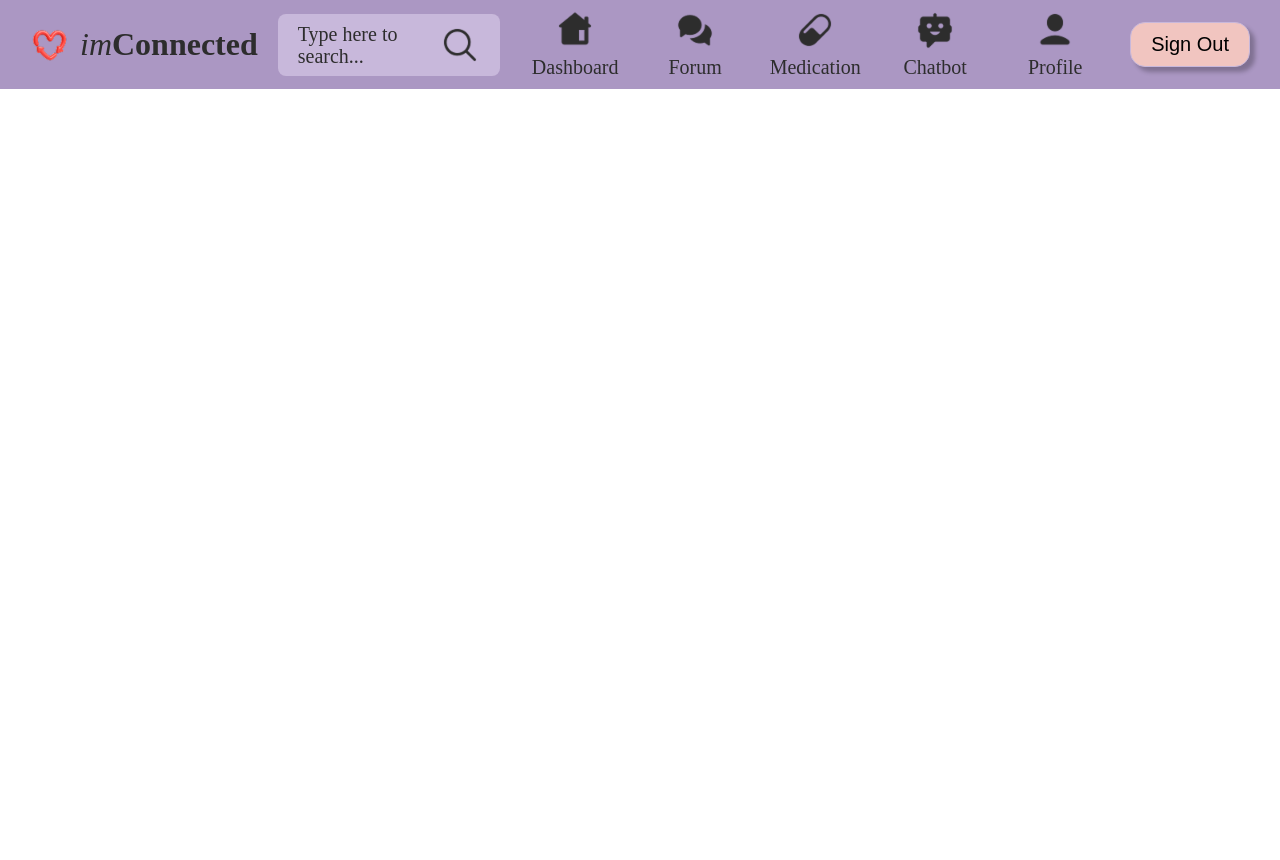
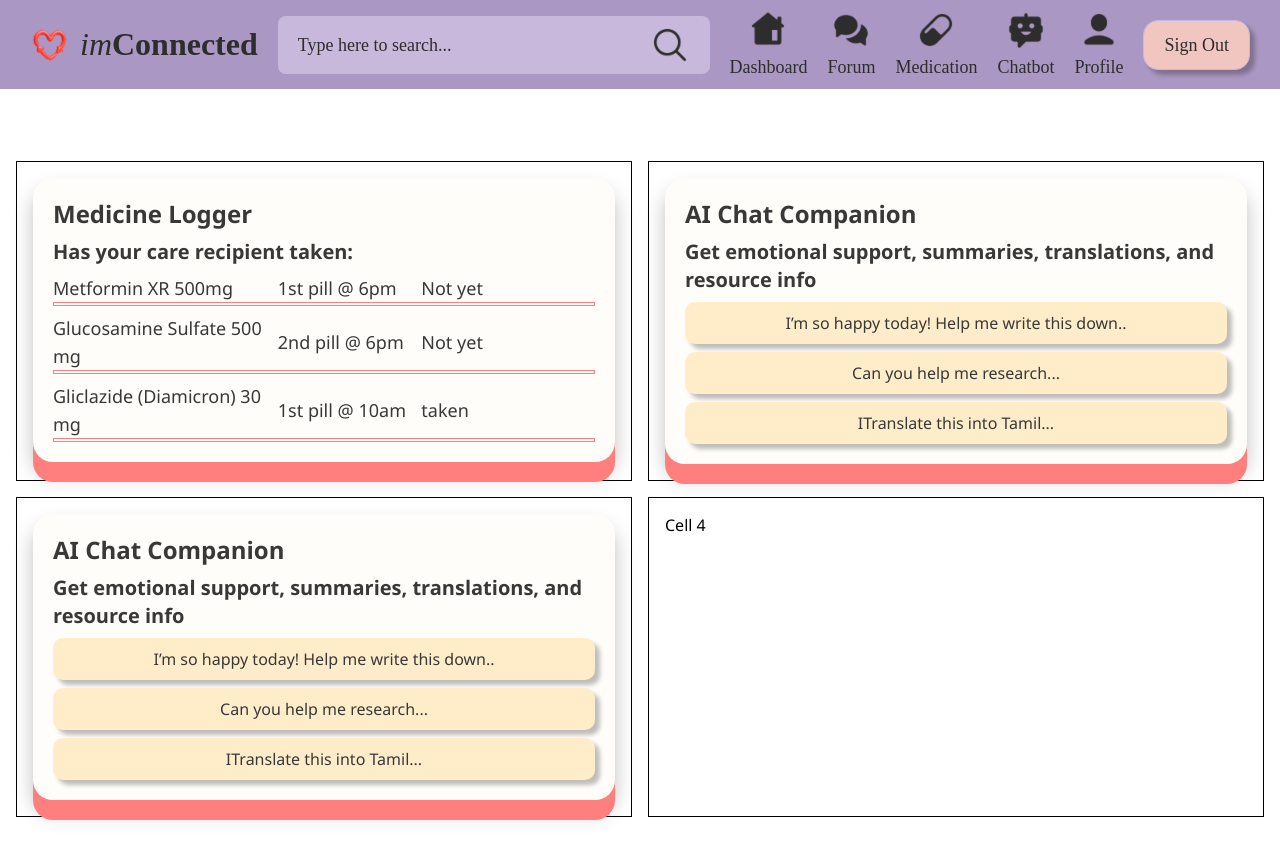
Before and after one commit to Yano789/im-connected, a React (Vite) app: page / in a window 1280 px wide. Shown: the top 860 px of the page. Before the commit the page ends 800 px from the top, so only its background shows below. Built offline with nearby package versions, Linux system fonts and the light colour scheme.

Commit message:
Fixed missing tailwind import

```diff
--- a/package.json
+++ b/package.json
@@ -10,8 +10,10 @@
     "preview": "vite preview"
   },
   "dependencies": {
+    "@tailwindcss/vite": "^4.1.11",
     "react": "^19.1.0",
-    "react-dom": "^19.1.0"
+    "react-dom": "^19.1.0",
+    "tailwindcss": "^4.1.11"
   },
   "devDependencies": {
     "@eslint/js": "^9.30.1",
--- a/src/App.jsx
+++ b/src/App.jsx
@@ -1,4 +1,5 @@
-import Header from './Header/Header'
+import Header from './Header/Header';
+import DashboardBody from './DashboardBody/DashboardBody';
 
 function App() {
 
@@ -6,6 +7,7 @@
   return (
     <>
     <Header></Header>
+    <DashboardBody></DashboardBody>
     </>
   )
 }
--- a/src/Header/Header.jsx
+++ b/src/Header/Header.jsx
@@ -1,4 +1,5 @@
-import styles from './Header.module.css';
+import "./Header.css"
+import TabBar from "../TabBar/TabBar";
 function Header(){
     const onFrameContainerClick = () => {
     };
@@ -6,46 +7,26 @@
 
 
   	return (
-    		<div className={styles.header}>
-      			<div className={styles.main}>
-        				<div className={styles.sitelogo}>
-          					<img className={styles.applicationIcon} alt="" src="src\assets\Application.png" />
-          					<div className={styles.imconnected}>
+    		<div class="header">
+      			<div class="main">
+        				<div class="sitelogo">
+          					<img class="applicationIcon" alt="" src="src\assets\Application.png" />
+          					<div class="imconnected">
             						<i>im</i>
-            						<span className={styles.connected}>Connected</span>
+            						<span class="connected">Connected</span>
           					</div>
         				</div>
-        				<div className={styles.search}>
-          					<div className={styles.title}>
-            						<div className={styles.typeHereTo}>Type here to search...</div>
-            						<img className={styles.applicationIcon} alt="" src="src\assets\Search.png" />
+        				<div class="search">
+          					<div class="title">
+            						<div class="typeHereTo">Type here to search...</div>
+            						<img class="applicationIcon" alt="" src="src\assets\Search.png" />
           					</div>
         				</div>
-        				<div className={styles.icons}>
-          					<div className={styles.currentPage}>
-            						<img className={styles.applicationIcon} alt="" src="src\assets\Home.png" />
-            						<div className={styles.dashboard}>Dashboard</div>
-          					</div>
-          					<div className={styles.navigateTo} onClick={onFrameContainerClick}>
-            						<img className={styles.applicationIcon} alt="" src="src\assets\Communication.png" />
-            						<div className={styles.dashboard}>Forum</div>
-          					</div>
-          					<div className={styles.navigateTo} onClick={onFrameContainerClick}>
-            						<img className={styles.applicationIcon} alt="" src="src\assets\Pill.png" />
-            						<div className={styles.dashboard}>Medication</div>
-          					</div>
-          					<div className={styles.navigateTo} onClick={onFrameContainerClick}>
-            						<img className={styles.applicationIcon} alt="" src="src\assets\Bot.png" />
-            						<div className={styles.dashboard}>Chatbot</div>
-          					</div>
-          					<div className={styles.navigateTo} onClick={onFrameContainerClick}>
-            						<img className={styles.applicationIcon} alt="" src="src\assets\User.png" />
-            						<div className={styles.dashboard}>Profile</div>
-          					</div>
-        				</div>
-						<button className={styles.buttonStyle1} onClick={onFrameContainerClick}>Sign Out</button>
+						<TabBar></TabBar>
+						<button class="buttonStyle1" onClick={onFrameContainerClick}>Sign Out</button>
       			</div>
-    		</div>);
+    		</div>
+			);
 };
 
 export default Header;
--- a/src/Header/Header.module.css
+++ /dev/null
@@ -1,117 +0,0 @@
-.applicationIcon {
-  	width: 40px;
-  	position: relative;
-  	height: 40px;
-  	object-fit: cover;
-}
-.connected {
-  	font-weight: 600;
-}
-.imconnected {
-  	position: relative;
-}
-.sitelogo {
-  	display: flex;
-  	flex-direction: row;
-  	align-items: center;
-  	justify-content: flex-start;
-  	gap: 10px;
-  	font-size: 32px;
-}
-.typeHereTo {
-  	position: relative;
-  	line-height: 22px;
-}
-.title {
-  	align-self: stretch;
-  	display: flex;
-  	flex-direction: row;
-  	align-items: center;
-  	justify-content: space-between;
-  	gap: 0px;
-}
-.search {
-  	width: 681px;
-  	border-radius: 8px;
-  	background-color: #c8b8db;
-  	height: flex;
-  	display: flex;
-  	flex-direction: column;
-  	align-items: center;
-  	justify-content: flex-start;
-  	padding: 9px 20px;
-  	box-sizing: border-box;
-}
-.dashboard {
-  	position: relative;
-  	line-height: 24px;
-}
-.currentPage {
-  	width: 110px;
-  	display: flex;
-  	flex-direction: column;
-  	align-items: center;
-  	justify-content: center;
-  	gap: 5px;
-}
-.navigateTo {
-  	width: 110px;
-  	display: flex;
-  	flex-direction: column;
-  	align-items: center;
-  	justify-content: center;
-  	gap: 5px;
-  	cursor: pointer;
-}
-
-.icons {
-  	align-self: stretch;
-  	display: flex;
-  	flex-direction: row;
-  	align-items: flex-start;
-  	justify-content: flex-start;
-  	gap: 10px;
-}
-.button {
-  	position: relative;
-  	line-height: 16px;
-}
-.buttonStyle1 {
-  	box-shadow: 5px 5px 4px rgba(0, 0, 0, 0.25);
-  	border-radius: 15px;
-  	background-color: #f1c5c0;
-  	border: 1px solid #c8b8db;
-  	display: flex;
-  	flex-direction: row;
-  	align-items: center;
-  	justify-content: center;
-  	padding: 10px 20px;
-  	cursor: pointer;
-	font-size: 20px;
-	white-space: nowrap;
-}
-.main {
-  	align-self: stretch;
-  	flex: 1;
-  	display: flex;
-  	flex-direction: row;
-  	align-items: center;
-  	justify-content: flex-start;
-  	padding: 0px 20px;
-  	gap: 20px;
-}
-.header {
-  	width: 100%;
-  	position: relative;
-  	background-color: #ab97c3;
-  	display: flex;
-  	flex-direction: column;
-  	align-items: flex-start;
-  	justify-content: flex-start;
-  	padding: 10px 10px;
-  	box-sizing: border-box;
-  	text-align: left;
-  	font-size: 20px;
-  	color: #2d2d2d;
-  	font-family: Poppins;
-}
--- a/vite.config.js
+++ b/vite.config.js
@@ -1,20 +1,13 @@
 import { defineConfig } from 'vite'
 import react from '@vitejs/plugin-react'
+import tailwindcss from '@tailwindcss/vite'
 
 
 
 export default defineConfig({
   plugins: [
     // other Vite plugins
-    react({
-      babel: {
-        plugins: [
-          // other Babel plugins
-          [
-            "@locator/babel-jsx/dist"
-          ],
-        ],
-      },
-    }),
+    react(),
+    tailwindcss(),
   ],
 });
```
Also changed, not shown: 1 other file (tests, documents, lock files or other folders).
